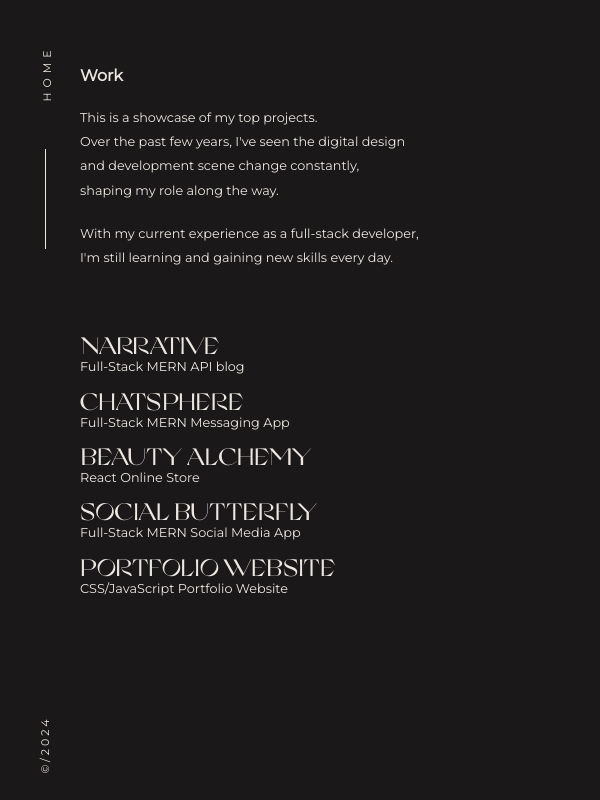
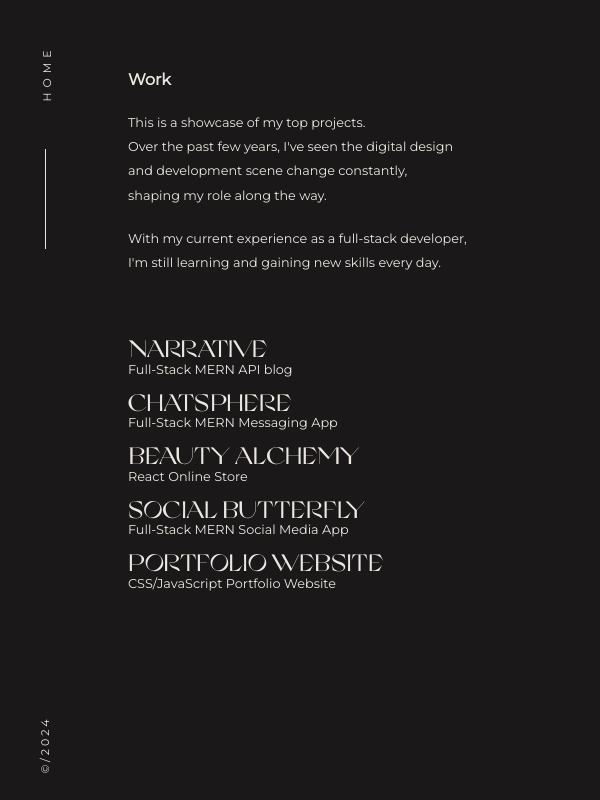
Before and after one commit to victoriakapelush/React-Portfolio-Website, a React (Vite) app: page /work in a window 600 px wide. Built offline with nearby package versions, Linux system fonts and the light colour scheme.

Commit message:
Change layout of contact page responsive design

```diff
--- a/src/style/index.css
+++ b/src/style/index.css
@@ -462,7 +462,7 @@ body {
   }
 
   .contact-main-info {
-    padding-left: 5rem;
+    padding-left: 8rem;
     padding-right: 5rem;
     margin: auto 0;
     width: 100%;
```
